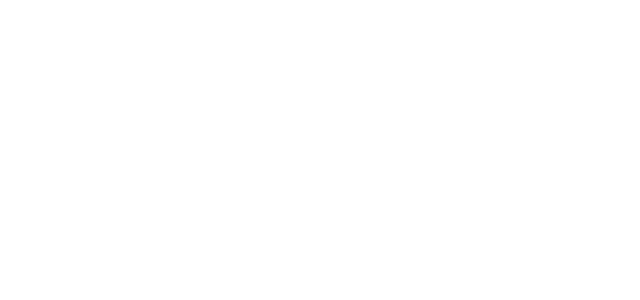
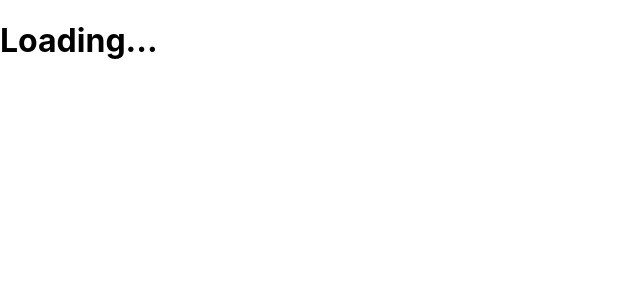
Before and after one commit to johj703/PR_React, a React (Create React App) app in the folder ch01/: page / in a window 1280 px wide. Shown: the top 300 px of the page, without its empty margins (0-640 px from the left). Built offline with nearby package versions, Linux system fonts and the light colour scheme.

Commit message:
로딩 중 메세지 띄우기 작성

```diff
--- a/ch01/src/App.js
+++ b/ch01/src/App.js
@@ -1,5 +1,8 @@
+import { useState } from "react";
+
 function App() {
-  return <div></div>;
+  const [loading, setLoading] = useState(true);
+  return <div>{loading ? <h1>Loading...</h1> : null}</div>;
 }
 
 export default App;
```
